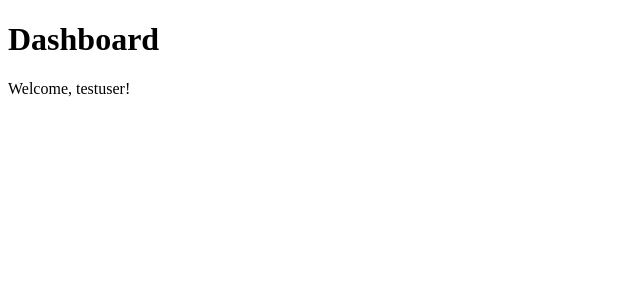
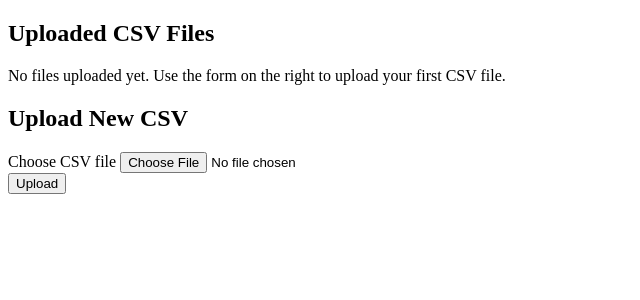
Before and after one commit to adriankoladka/csv-visualizer, a Flask app: page /dashboard in a window 1280 px wide. Shown: the part 98-398 px from the top of the page, without its empty margins (0-640 px from the left). Run offline with Flask 3, Linux system fonts and the light colour scheme; a user stored in the database is signed in.

Commit message:
feat: dashboard view implementation

```diff
--- a/app/main/routes.py
+++ b/app/main/routes.py
@@ -2,7 +2,7 @@
 Defines the main routes of the application.
 """
 
-from flask import redirect, render_template, url_for
+from flask import redirect, render_template, session, url_for
 from flask_login import current_user, login_required
 
 from app.main import main_bp
@@ -23,6 +23,7 @@ def index():
 @login_required
 def dashboard():
     """
-    Renders the main dashboard page.
+    Renders the main dashboard page, displaying uploaded files.
     """
-    return render_template("dashboard.html")
+    uploaded_files = session.get("uploaded_files", {})
+    return render_template("dashboard.html", files=uploaded_files)
--- a/app/templates/dashboard.html
+++ b/app/templates/dashboard.html
@@ -1,6 +1,38 @@
 {% extends "base.html" %}
 
 {% block content %}
-    <h1>Dashboard</h1>
-    <p>Welcome, {{ current_user.username }}!</p>
+<div class="container-fluid">
+    <div class="row">
+        <!-- File List Column -->
+        <div class="col-md-6">
+            <h2>Uploaded CSV Files</h2>
+            {% if files %}
+                <ul class="list-group">
+                    {% for file_id, file_data in files.items() %}
+                        <li class="list-group-item d-flex justify-content-between align-items-center">
+                            {{ file_data.filename }}
+                            <form action="{{ url_for('main.delete_file', file_id=file_id) }}" method="post" style="display: inline;">
+                                <button type="submit" class="btn btn-danger btn-sm">Delete</button>
+                            </form>
+                        </li>
+                    {% endfor %}
+                </ul>
+            {% else %}
+                <p>No files uploaded yet. Use the form on the right to upload your first CSV file.</p>
+            {% endif %}
+        </div>
+
+        <!-- File Upload Column -->
+        <div class="col-md-6">
+            <h2>Upload New CSV</h2>
+            <form action="{{ url_for('main.upload_file') }}" method="post" enctype="multipart/form-data">
+                <div class="form-group">
+                    <label for="file">Choose CSV file</label>
+                    <input type="file" class="form-control-file" id="file" name="file" accept=".csv" required>
+                </div>
+                <button type="submit" class="btn btn-primary mt-2">Upload</button>
+            </form>
+        </div>
+    </div>
+</div>
 {% endblock %}
```
Also changed, not shown: app/services/file_service.py (added, +32 -0 lines), .github/copilot-instructions.md, app/services/__init__.py (added).
